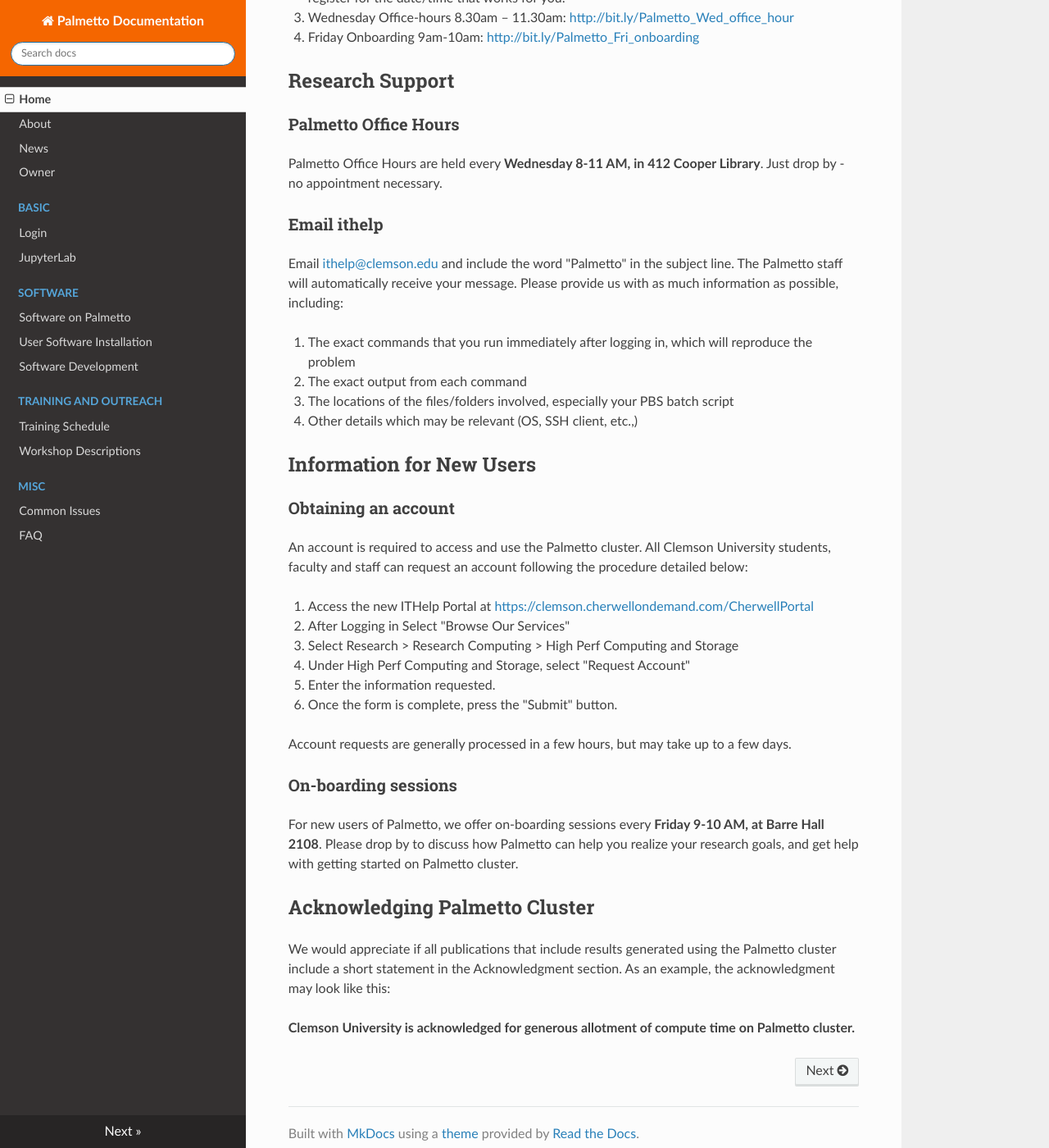
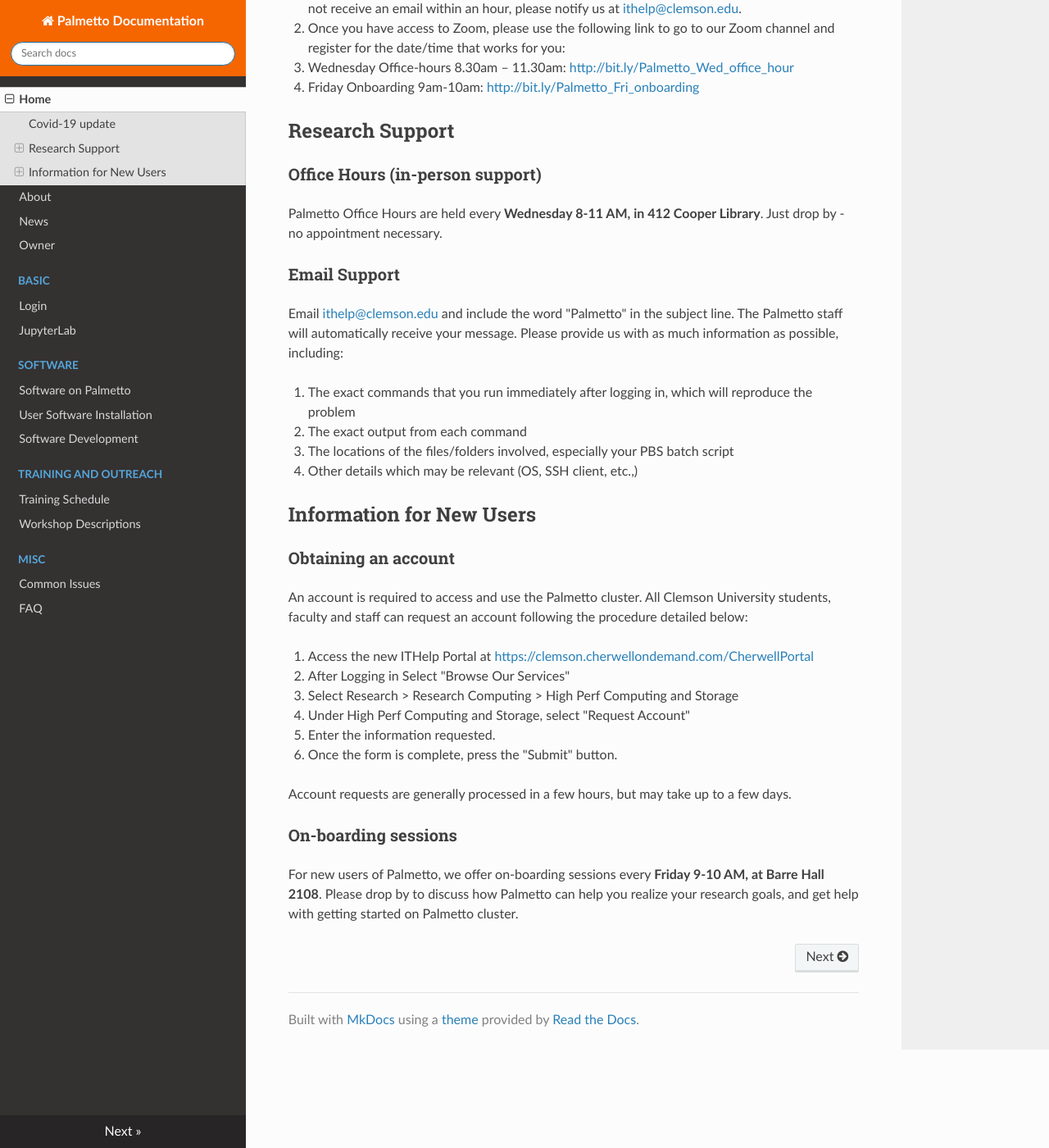
Before and after one commit to clemsonciti/palmetto-documentation, an MkDocs documentation site: the page built from docs/index.md, in a window 1280 px wide and 1400 px high, scrolled down 457 px. Shown: the whole window at 82% size. Built offline with MkDocs 1.6.1, drawn with Linux system fonts in a browser that asks for light colours; nearby versions of some CDN libraries.

Commit message:
restructuring

```diff
--- a/docs/index.md
+++ b/docs/index.md
@@ -7,28 +9,27 @@
 1. Sign-in to <https://clemson.zoom.us> and use your Clemson username and password to activate your account. This only needs to be done
   once to activate your Zoom account. You will receive an email from Zoom that confirms your registration and contains the activation link.
   If you do not receive an email within an hour, please notify us at <ithelp@clemson.edu>.
-1. Once you have access to Zoom, please use the following link to go to our Zoom channel and register for the date/time that works for you:
+2. Once you have access to Zoom, please use the following link to go to our Zoom channel and register for the date/time that works for you:
   * Wednesday Office-hours 8.30am – 11.30am: <http://bit.ly/Palmetto_Wed_office_hour>
   * Friday Onboarding 9am-10am: <http://bit.ly/Palmetto_Fri_onboarding>
 
 
 ## Research Support
 
-### Palmetto Office Hours
+### Office Hours (in-person support)
 
-Palmetto Office Hours are held every **Wednesday 8-11 AM, in 412 Cooper Library**.
-Just drop by - no appointment necessary.
+Palmetto Office Hours are held every **Wednesday 8-11 AM, in 412 Cooper Library**. Just drop by - no appointment necessary.
 
-### Email ithelp
+### Email Support
 
 Email <ithelp@clemson.edu> and include the word "Palmetto" in the subject line.
 The Palmetto staff will automatically receive your message.
 Please provide us with as much information as possible, including:
 
 1. The exact commands that you run immediately after logging in, which will reproduce the problem
-1. The exact output from each command
-1. The locations of the files/folders involved, especially your PBS batch script
-1. Other details which may be relevant (OS, SSH client, etc.,)
+2. The exact output from each command
+3. The locations of the files/folders involved, especially your PBS batch script
+4. Other details which may be relevant (OS, SSH client, etc.,)
 
 ## Information for New Users
 
@@ -54,11 +55,3 @@
 Please drop by
 to discuss how Palmetto can help you realize your research goals,
 and get help with getting started on Palmetto cluster.
-
-## Acknowledging Palmetto Cluster
-
-We would appreciate if all publications that include results generated using the Palmetto cluster
-include a short statement in the Acknowledgment section.
-As an example, the acknowledgment may look like this:
-
-**Clemson University is acknowledged for generous allotment of compute time on Palmetto cluster.**
```
Also changed, not shown: other parts of docs/index.md (+2 -0 lines), docs/about.md (+9 -0 lines), docs/faq/common.md (+36 -0 lines).
